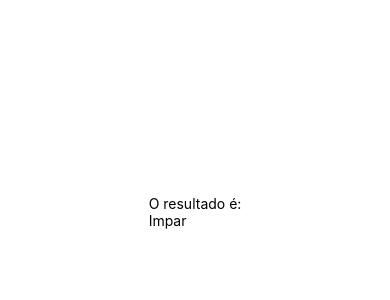
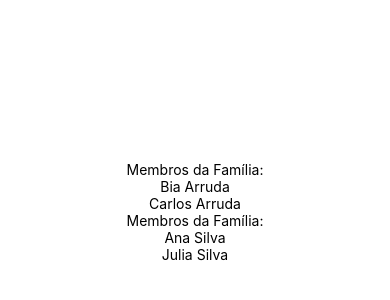
Before and after one commit to ricoroma-coder/react-testes, a React Native app: screen / in a window 390 px wide. Shown: the part 210-510 px from the top of the page. Built offline with nearby package versions, Linux system fonts and the light colour scheme.

Commit message:
Acessando os filhos de um componente

```diff
--- a/src/App.js
+++ b/src/App.js
@@ -27,6 +27,9 @@ import Diferenciar from './componentes/Diferenciar'
 
 import ParImpar from './componentes/ParImpar'
 
+import Familia from './componentes/relacao/Pai'
+import Membro from './componentes/relacao/Filho'
+
 export default () => (
     <SafeAreaView style={style.App}>
         {/*<Primeiro />
@@ -44,8 +47,17 @@ export default () => (
         <Contador inicial={100} passo={13} />
         <Pai2 />
         <ContadorV2 />
-        <Diferenciar />*/}
-        <ParImpar num={3} />
+        <Diferenciar />
+        <ParImpar num={3} />*/}
+        <Familia>
+            <Membro nome="Bia" sobrenome="Arruda" />
+            <Membro nome="Carlos" sobrenome="Arruda" />
+        </Familia>
+
+        <Familia>
+            <Membro nome="Ana" sobrenome="Silva" />
+            <Membro nome="Julia" sobrenome="Silva" />
+        </Familia>
     </SafeAreaView>
 )
 
--- a/src/componentes/ParImpar.js
+++ b/src/componentes/ParImpar.js
@@ -1,4 +1,4 @@
-import React, { useState } from 'react'
+import React from 'react'
 import { View, Text } from 'react-native'
 
 //export default ({ num = 0}) => {
--- /dev/null
+++ b/src/componentes/relacao/Filho.js
@@ -0,0 +1,10 @@
+import React from 'react'
+import { View, Text } from 'react-native'
+
+export default props => {
+    return (
+        <View>
+            <Text>{props.nome} {props.sobrenome}</Text>
+        </View>
+    )
+}
--- /dev/null
+++ b/src/componentes/relacao/Pai.js
@@ -0,0 +1,11 @@
+import React from 'react'
+import { Text } from 'react-native'
+
+export default props => {
+    return (
+        <>
+            <Text>Membros da Família:</Text>
+            {props.children}
+        </>
+    )
+}
```
